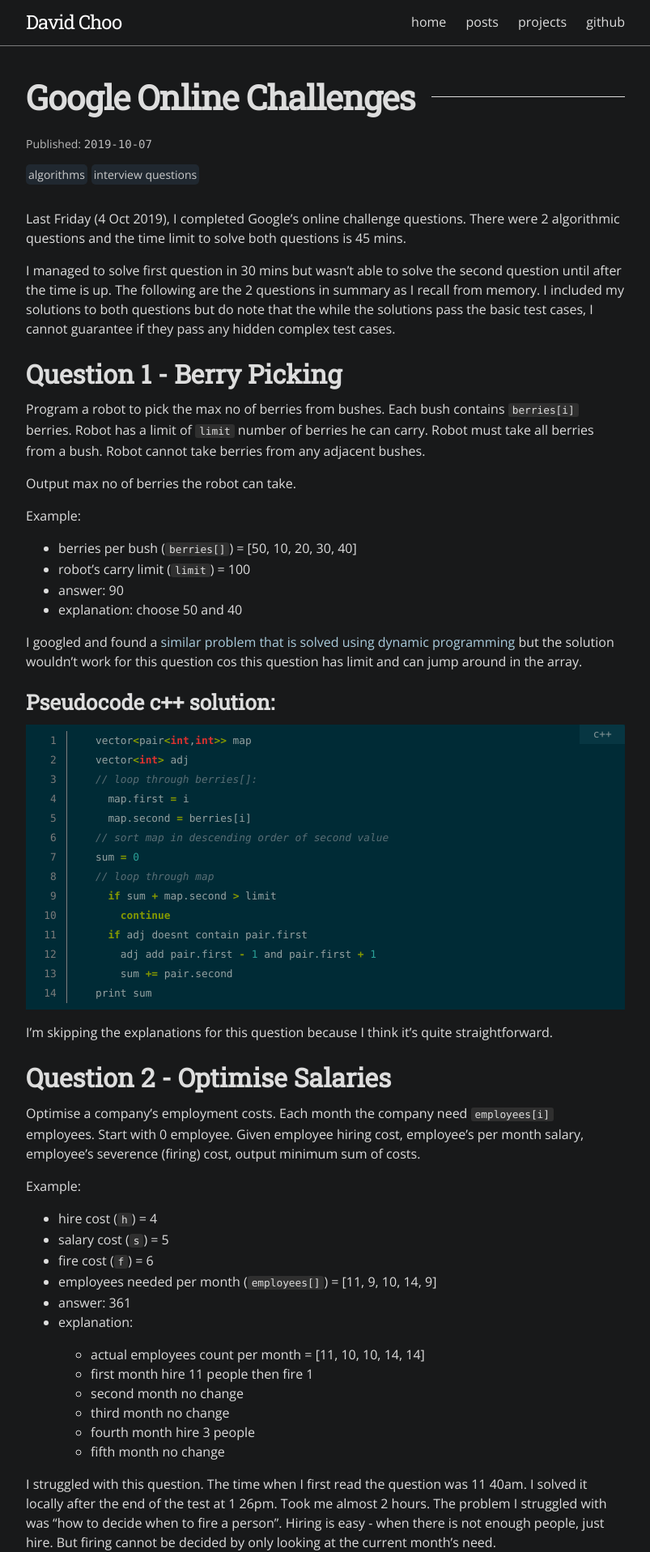
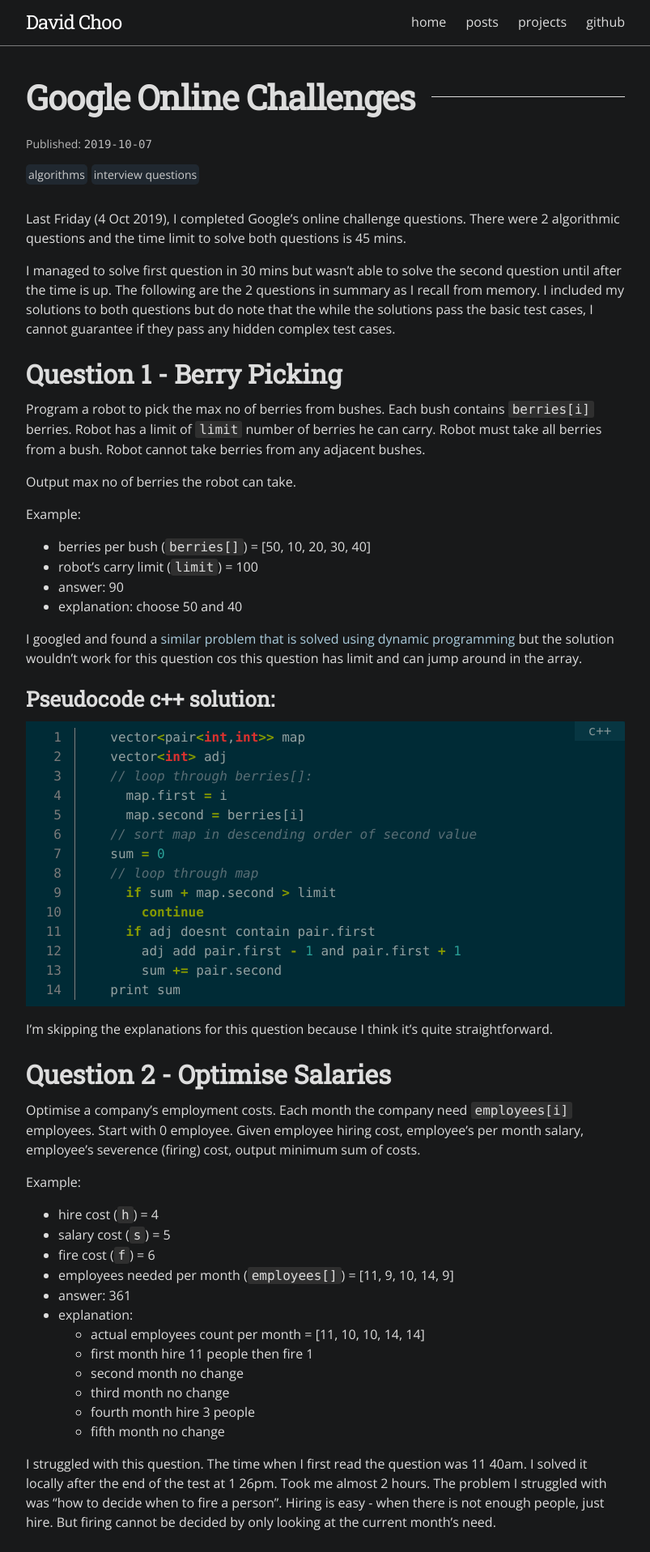
Before and after one commit to davidchoo12/my-jekyll-blog, a Jekyll site: the page built from _posts/2019-10-07-google-online-challanges.md, in a window 1280 px wide. Shown: the top 1917 px of the page at 81% size, without its empty margins (238-1041 px from the left). Built offline with Jekyll 4.4.1, drawn with Linux system fonts in a browser that asks for light colours.

Commit message:
fix styles

```diff
--- a/_sass/minima/_base.scss
+++ b/_sass/minima/_base.scss
@@ -86,6 +86,7 @@ figcaption {
 li {
   > ul,
   > ol {
+    margin-top: 0;
     margin-bottom: 0;
   }
 }
@@ -156,7 +157,6 @@ blockquote {
 pre,
 code {
   font-family: $code-font-family;
-  @include relative-font-size(0.8);
   background-color: $grey-color-lighter;
   border-radius: 3px;
   padding: 0.2em 0.4em;
--- a/_sass/minima/_layout.scss
+++ b/_sass/minima/_layout.scss
@@ -232,6 +232,14 @@
 .post-content {
   margin-bottom: $spacing-unit;
 
+  h1 {
+    @include relative-font-size(2.375);
+
+    @include media-query($on-laptop) {
+      @include relative-font-size(2);
+    }
+  }
+
   h2 {
     @include relative-font-size(2);
 
```
